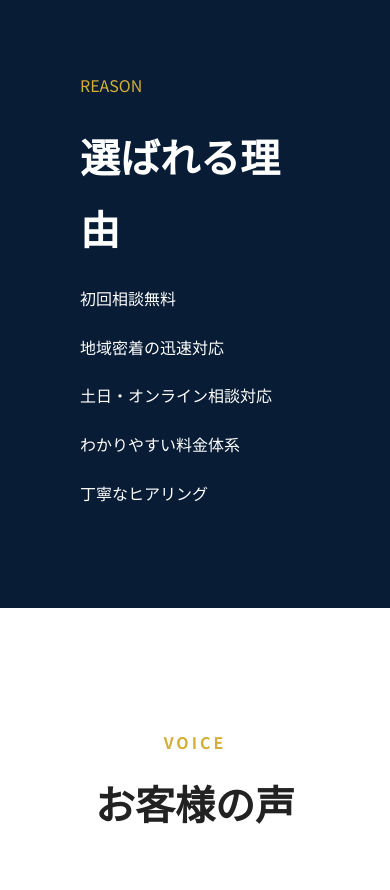
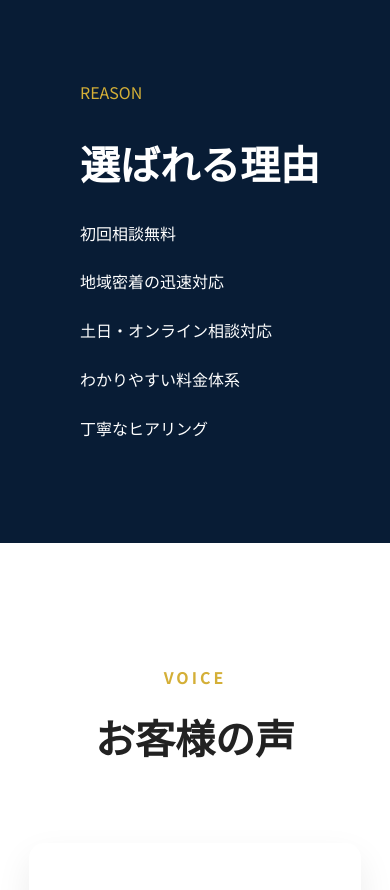
Before and after one commit to taziri0000/administrative-scrivener_portfolio, a plain HTML site: page index.html in a window 390 px wide. Shown: the part 3382-4272 px from the top of the page. Drawn offline with Linux system fonts and the light colour scheme.

Commit message:
Add files via upload

````diff
--- a/style3.css
+++ b/style3.css
@@ -445,10 +445,9 @@ header.scrolled{
 
 .strength-content h2{
 
-    margin:20px 0;
-    font-size:2.5rem;
-    white-space: no-wrap;
-
+    margin: 20px 0;
+    font-size: 2.5rem;
+    white-space: nowrap;
 }
 
 .strength-content li{
@@ -807,6 +806,14 @@ footer{
 
     }
 
+    .strength-content h2
+    {
+        white-space: nowrap;
+        text-align: center;
+    }
+
+
+
 }
 
 @media(max-width:768px){
@@ -871,6 +878,5 @@ footer{
 
     }
 
+
 }
-
-```
````
